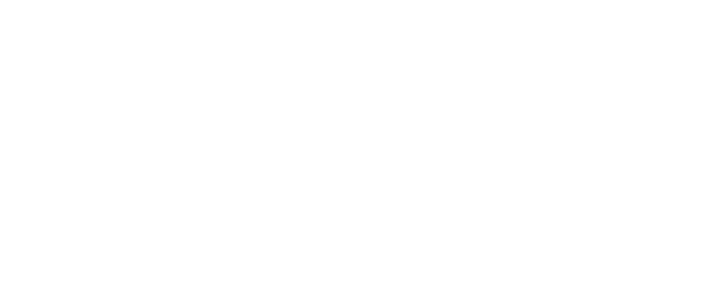
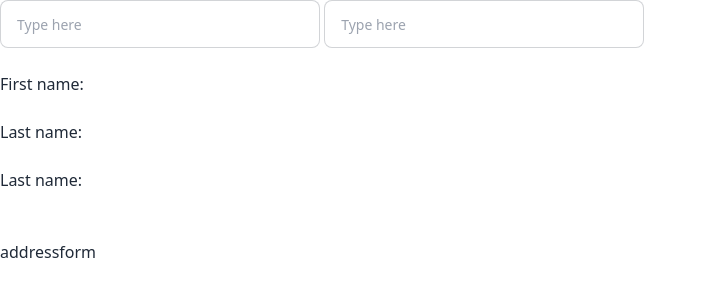
Before and after one commit to lionelnjefi/german-legal-docs, a website: page index.html in a window 1280 px wide. Shown: the whole page, without its empty margins (0-707 px from the left). Drawn offline with Linux system fonts and the light colour scheme.

Commit message:
changing folder

```diff
--- a/index.html
+++ b/index.html
@@ -3,10 +3,28 @@
 <head>
     <meta charset="UTF-8">
     <meta name="viewport" content="width=device-width, initial-scale=1.0">
-    <link href="/dist/output.css" rel="stylesheet">
+    <link href="./dist/output.css" rel="stylesheet">
     <title>Translated German Legal Documents</title>
 </head>
 <body>
-
+    <main>
+        <div>
+            <input type="text" placeholder="Type here" class="input input-bordered input-md w-full max-w-xs" />
+            <input type="text" placeholder="Type here" class="input input-bordered input-md w-full max-w-xs" />
+      </div>
+      <br>
+      <div>
+       <form method="post">
+           <label for="fname">First name:</label><br>
+           <input type="text" id="fname" name="fname" class=".myinput"><br>
+           <label for="lname">Last name:</label><br>
+           <input type="text" id="lname" name="lname"><br>
+           <label for="address">Last name:</label><br>
+           <input type="text" id="address" name="address"><br><br>
+           <input type="submit" value="addressform">
+         </form>
+      </div>
+    </main>
+   <script src="main.js"></script>
 </body>
 </html>
--- a/main.css
+++ b/main.css
@@ -1,3 +1,15 @@
 @tailwind base;
 @tailwind components;
+
+body {
+    background-color: #ccc;
+}
+
+.myinput {
+    border: 1px solid #000;
+    width: 200px;
+    padding: 20px;
+        font-size: 20px;
+}
+
 @tailwind utilities;
--- a/tailwind.config.js
+++ b/tailwind.config.js
@@ -1,6 +1,6 @@
 /** @type {import('tailwindcss').Config} */
 module.exports = {
-  content: ['./index.html','./main.css'],
+  content: ['./*{.html,js}'],
   theme: {
     extend: {},
   },
```
Also changed, not shown: dist/output.css.
